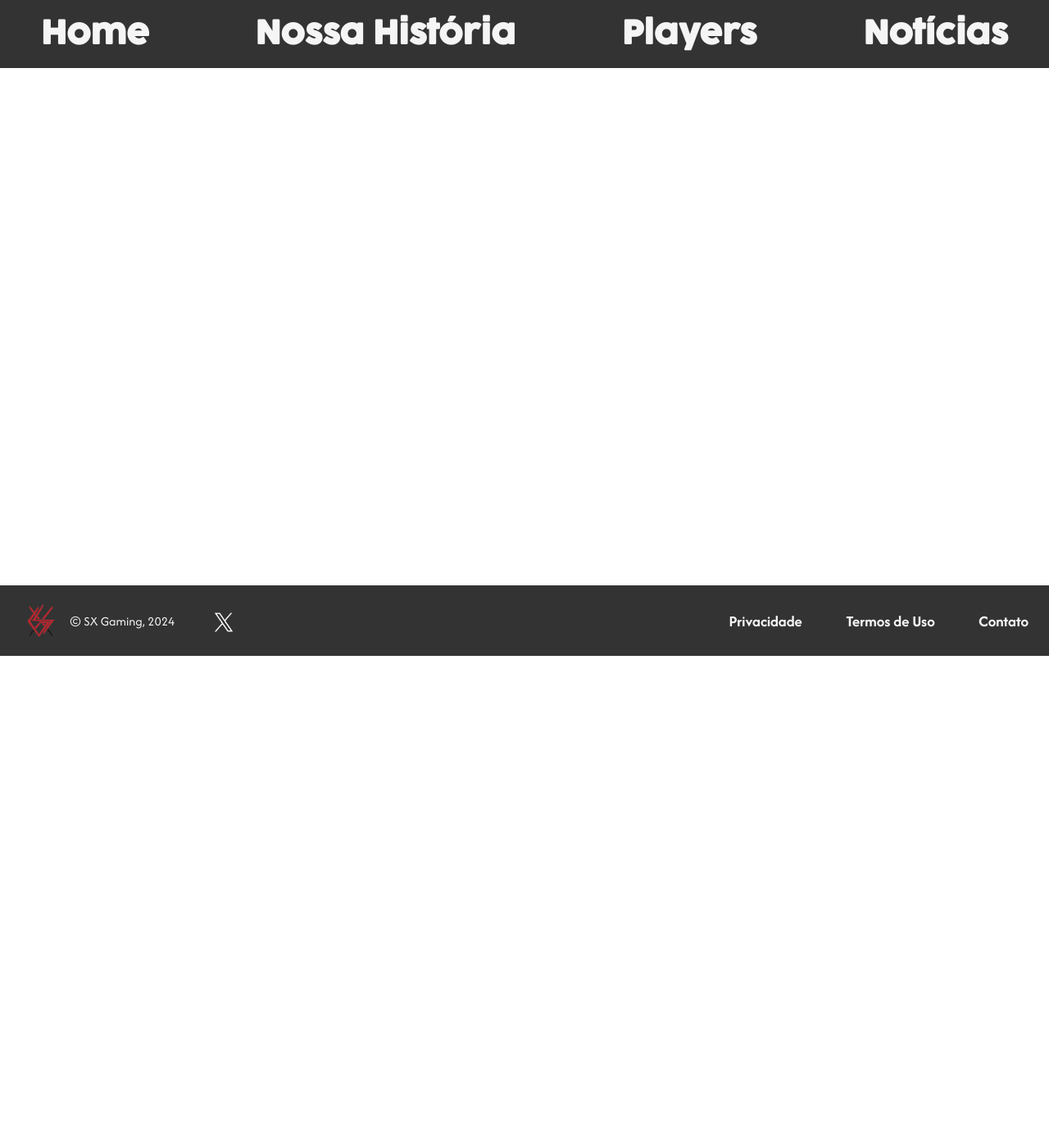
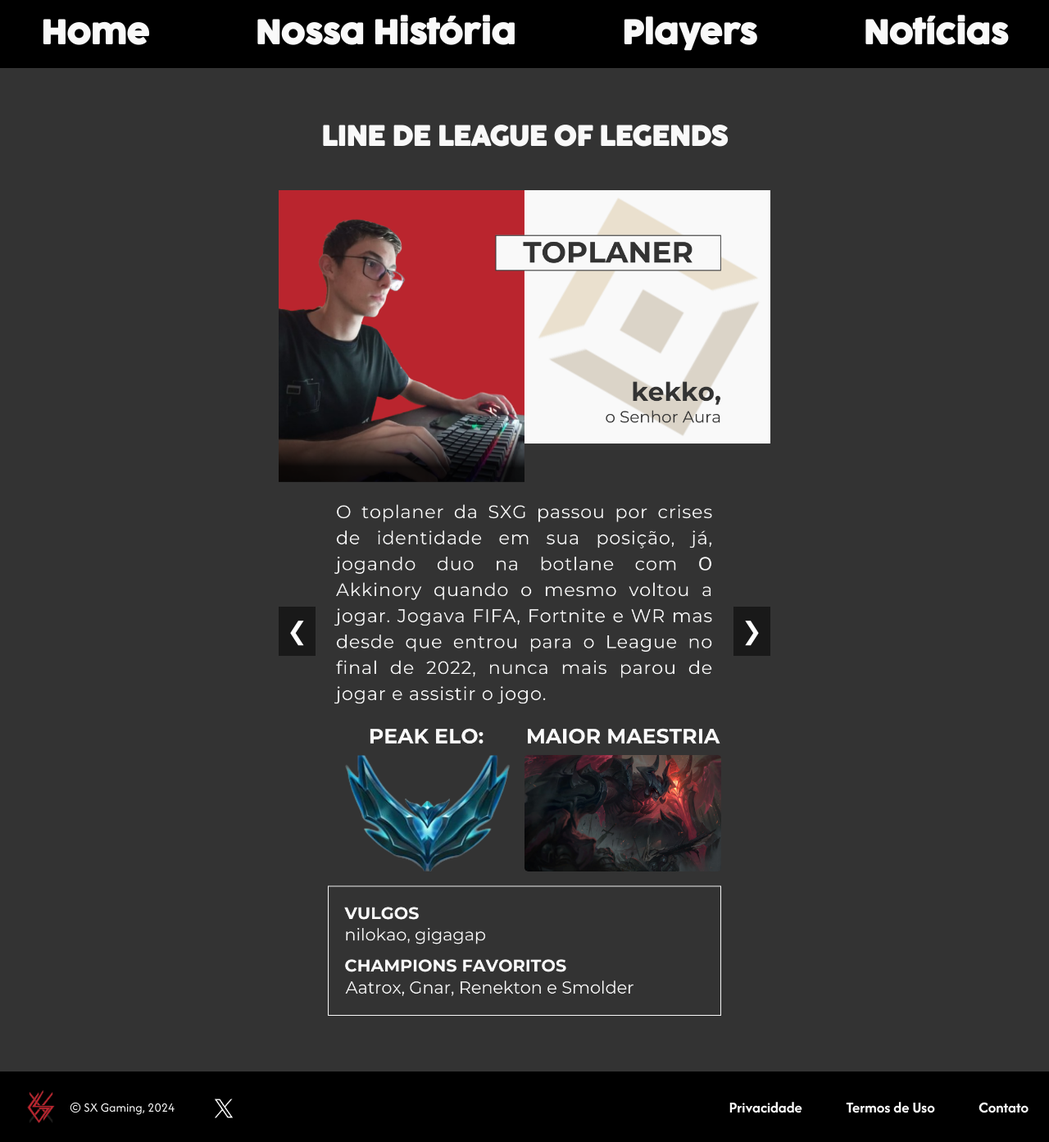
Before and after one commit to nilokao/sxg_webapp, a Flask app: page /players in a window 1280 px wide. Shown: the whole page at 82% size. Before the commit the page ends 800 px from the top, so only its background shows below. Run offline with Flask 3, Linux system fonts and the light colour scheme.

Commit message:
noticias, players e +

```diff
--- /dev/null
+++ b/js/jogadores.js
@@ -0,0 +1,18 @@
+let currentSlide = 0;
+const slides = document.querySelectorAll('.slide');
+const totalSlides = slides.length;
+
+function changeSlide(direction) {
+    currentSlide = (currentSlide + direction);
+    if(currentSlide > 4){
+        currentSlide = (currentSlide + direction) - 6;
+    }
+
+    if(currentSlide < 0){
+        currentSlide = (currentSlide + direction) + 6;
+    }
+
+    // Aplica a transição de deslocamento para o slide correto
+    const offset = -currentSlide * 100; // Multiplicado por 100% para deslocar corretamente
+    document.querySelector('.slides').style.transform = `translateX(${offset}%)`;
+}
--- a/static/css/base.css
+++ b/static/css/base.css
@@ -9,7 +9,7 @@
 }
 
 @-webkit-keyframes fadeout{
-    from{color: whitesmoke;}
+    from{color: #f9f9f9;}
     to{color: #ba252e;}
 }
 
@@ -29,6 +29,7 @@
     min-height: 100%;
     display: flex;
     flex-direction: column;
+    background-color: #f9f9f9;
 }
 
 body{
@@ -52,7 +53,7 @@
 
 header a{
     font-size: 3vw;
-    color: whitesmoke;
+    color: #f9f9f9;
     display: inline-block;
     padding: 10px 50px 10px 50px;
     font-weight: bolder;
@@ -74,16 +75,17 @@
     display: flex;
     justify-content: space-between;
     align-items: center;
-    color: whitesmoke;
+    color: #f9f9f9;
     width: 100%;
     bottom: 0;
     margin-top: auto;
     font-family: Afacad;
+    margin-top: 100px;
 }
 
 footer a{
     font-size: 1.5vw;
-    color: whitesmoke;
+    color: #f9f9f9;
     padding: 5px 25px 5px 25px;
     font-weight: bolder;
     -webkit-touch-callout: none;
--- /dev/null
+++ b/static/css/players.css
@@ -0,0 +1,106 @@
+@font-face{
+    font-family: "Afacad";
+    src: url("../fonts/AfacadFlux-VariableFont_slnt\,wght.ttf");
+}
+
+@font-face{
+    font-family: "Cocogoose";
+    src: url("../fonts/Cocogoose-Pro-Regular-trial.ttf");
+}
+
+@keyframes changeBackground{
+    0%{background-color: #f9f9f9;}
+    100%{background-color: #333;}
+}
+
+@keyframes changeHeaderFooter{
+    0%{background-color: #333;}
+    100%{background-color: black;}
+}
+
+@keyframes changeTextColor{
+    0%{color: #333;}
+    100%{columns: #f9f9f9;}
+}
+
+body{
+    background-color: #f9f9f9;
+    animation: changeBackground 2s forwards;
+    display: flex;
+    justify-content: center;
+    align-items: center;
+    height: 100vh;
+}
+
+
+header{
+    animation: changeHeaderFooter 2s forwards;
+}
+
+footer{
+    animation: changeHeaderFooter 2s forwards;
+}
+
+.carrossel{
+    margin-top: -100px;
+    overflow: hidden;
+    width: 100%;
+    max-width: 600px;
+    position: relative;
+}
+
+.slides{
+    display: flex;
+    transition: transform 0.4s ease;
+}
+
+.slide{
+    width: 100%;
+    height: 100%;
+    flex-shrink: 0;
+}
+
+.slide img{
+    width: 100%;
+    height: 100%;
+    object-fit: cover;
+}
+
+.nav-arrows{
+    position: absolute;
+    width: 100%;
+    top: 50%;
+    transform: translateY(-50%);
+    display: flex;
+    justify-content: space-between;
+    pointer-events: none;
+}
+
+.nav-arrows label{
+    font-size: 30px;
+    color: white;
+    cursor: pointer;
+    pointer-events: all;
+    padding: 10px;
+    background-color: rgba(0, 0, 0, 0.5);
+    transition: background-color 0.3s;
+}
+
+.nav-arrows label:hover{
+    background-color: rgba(0, 0, 0, 0.8);
+}
+
+.nav-arrows .prev{
+    left: 10px;
+}
+
+.nav-arrows .next{
+    right: 10px;
+}
+
+.title{
+    color: #f9f9f9;
+    animation: changeTextColor 2s forwards;
+    margin-top: 150px;
+    font-family: Cocogoose;
+}
--- a/templates/players.html
+++ b/templates/players.html
@@ -3,28 +3,60 @@
     <head>
         <title>SX Gaming</title>
         <link rel="icon" type="image/x-icon" href="../static/media/img/favicon/favicon.ico">
+        <link rel="stylesheet" href="../static/css/base.css">
+        <link rel="stylesheet" href="../static/css/players.css">
         <meta charset="utf-8">
         <meta name="viewport" content="width=device-width, initial-scale=1.0">
-        <link rel="stylesheet" href="../static/css/base.css">
     </head>
     <body>
         <header>
             <nav>
-                <a href="/">Home</a>
-                <a href="/historia">Nossa História</a>
-                <a href="/players">Players</a>
-                <a href="/noticias">Notícias</a>
+                <a href="index.html">Home</a>
+                <a href="historia.html">Nossa História</a>
+                <a href="players.html">Players</a>
+                <a href="noticias.html">Notícias</a>
             </nav>
         </header>
+        <h1 class="title">LINE DE LEAGUE OF LEGENDS</h1>
+        <div id="content">
+            <div class="carrossel">
+                <script src="../js/jogadores.js"></script>
 
-        <footer>
+                <div class="slides">
+                    <div class="slide">
+                        <img src="../static/media/img/cards/TOPLANER.png" alt="Toplaner">
+                    </div>
+                    <div class="slide">
+                        <img src="../static/media/img/cards/JUNGLER.png" alt="Jungler">
+                    </div>
+                    <div class="slide">
+                        <img src="../static/media/img/cards/MIDLANER.png" alt="Midlaner">
+                    </div>
+                    <div class="slide">
+                        <img src="../static/media/img/cards/ADCARRY.png" alt="ADC">
+                    </div>
+                    <div class="slide">
+                        <img src="../static/media/img/cards/SUPORTE.png" alt="Suporte">
+                    </div>
+                </div>
+
+                <div class="nav-arrows">
+                    <label class="prev" onclick="changeSlide(-1)">&#10094;</label>
+                    <label class="next" onclick="changeSlide(1)">&#10095;</label>
+                </div>
+
+            </div>
+        </div>
+
+
+        <footer style="margin-top: 0px;">
             <div class="footer-content">
                 <img src="../static/media/img/logo.png" alt="logo">
                 <div>© SX Gaming, 2024</div>
                 <a href="https://x.com/SxG_esports" target="_blank"><img src="../static/media/img/redes/x.png" alt="X/Twitter" class="social-media"></a>
             </div>
             <div>
-                <a href="privacy.html">Privacidade</a>
+                <a href="termosprivacidade.html">Privacidade</a>
                 <a href="terms.html">Termos de Uso</a>
                 <a href="contact.html">Contato</a>
             </div>
```
Also changed, not shown: static/css/noticias.css (+61 -23 lines), templates/historia.html (+5 -5 lines), templates/index.html (+8 -9 lines), templates/noticias.html (+74 -16 lines), templates/termosprivacidade.html (added, +1 -0 lines), README.md, static/media/img/cards/ADCARRY.png (added), static/media/img/cards/JUNGLER.png (added), static/media/img/cards/MIDLANER.png (added), static/media/img/cards/SUPORTE.png (added), static/media/img/cards/TOPLANER.png (added), static/media/img/noticias/caboderede.png (added).
